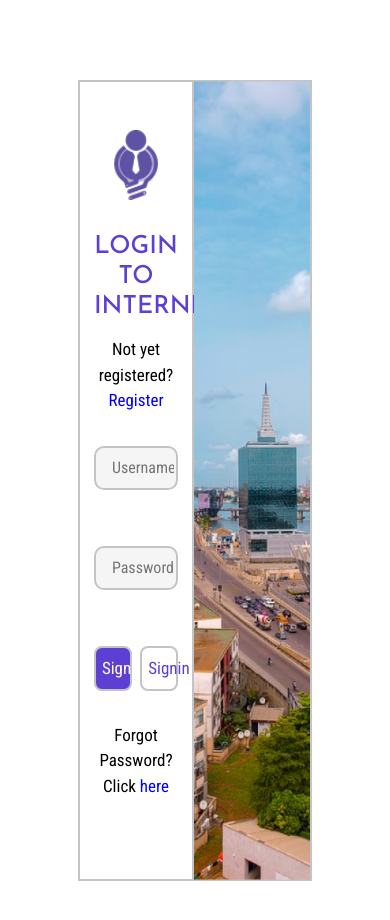
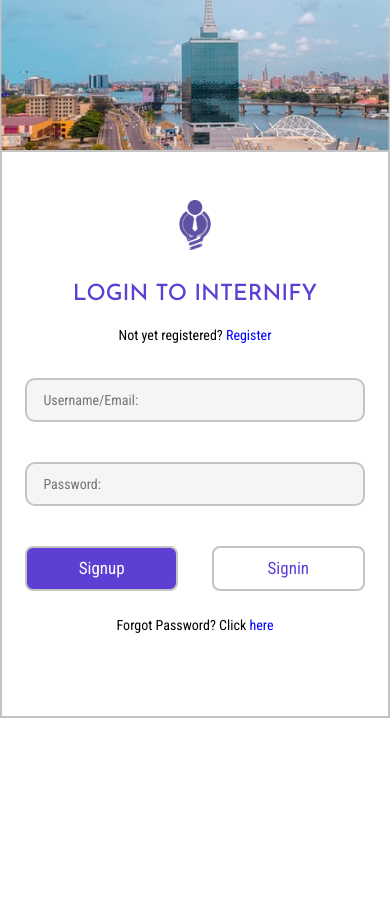
Before and after one commit to The-Anomaly/Internify, a React (Create React App) app: page /login in a window 390 px wide. Shown: the top 920 px of the page. After the commit the page ends 844 px from the top, so only its background shows below. Built offline with nearby package versions, Linux system fonts and the light colour scheme.

Commit message:
login and register responsiveness

```diff
--- a/src/Components/Routes/Login/login.css
+++ b/src/Components/Routes/Login/login.css
@@ -7,3 +7,17 @@
 .login-info .register-form-btnsec {
     margin-bottom: 2rem;
 }
+
+
+@media screen and (max-width: 700px) {
+    .login-wrap {
+        width: 100% !important
+    }
+    .login-info input {
+        margin-bottom: 2.5rem;
+    }
+    .login-info .register-form-btnsec {
+        margin-bottom: 1.5rem;
+    }
+
+}
--- a/src/Components/Routes/Register/register.css
+++ b/src/Components/Routes/Register/register.css
@@ -169,3 +169,37 @@
     border-color: #c4c4c4;
     border-width: 2px;
 }
+
+@media screen and (max-width: 700px) {
+    .register-wrap {
+        width: 100%;
+    flex-direction: column-reverse;
+    border: none;
+    margin: 0;
+    }
+    .register-info {
+        width: 100%;
+    }
+    .register-img {
+        width: 100%;
+    height: 250px;
+    }
+}
+
+@media screen and (max-width: 400px) {
+    .register-img {
+    height: 150px;
+    }
+    .register-info-img {
+        width: 50px;
+    }
+    .register-form {
+        font-size: 14px;
+    }
+    .register-form-txt, .register-agreement, .register-txt {
+        font-size: 14px;
+    }
+    .register-ttl {
+        font-size: 1.4rem;
+    }
+}
```
